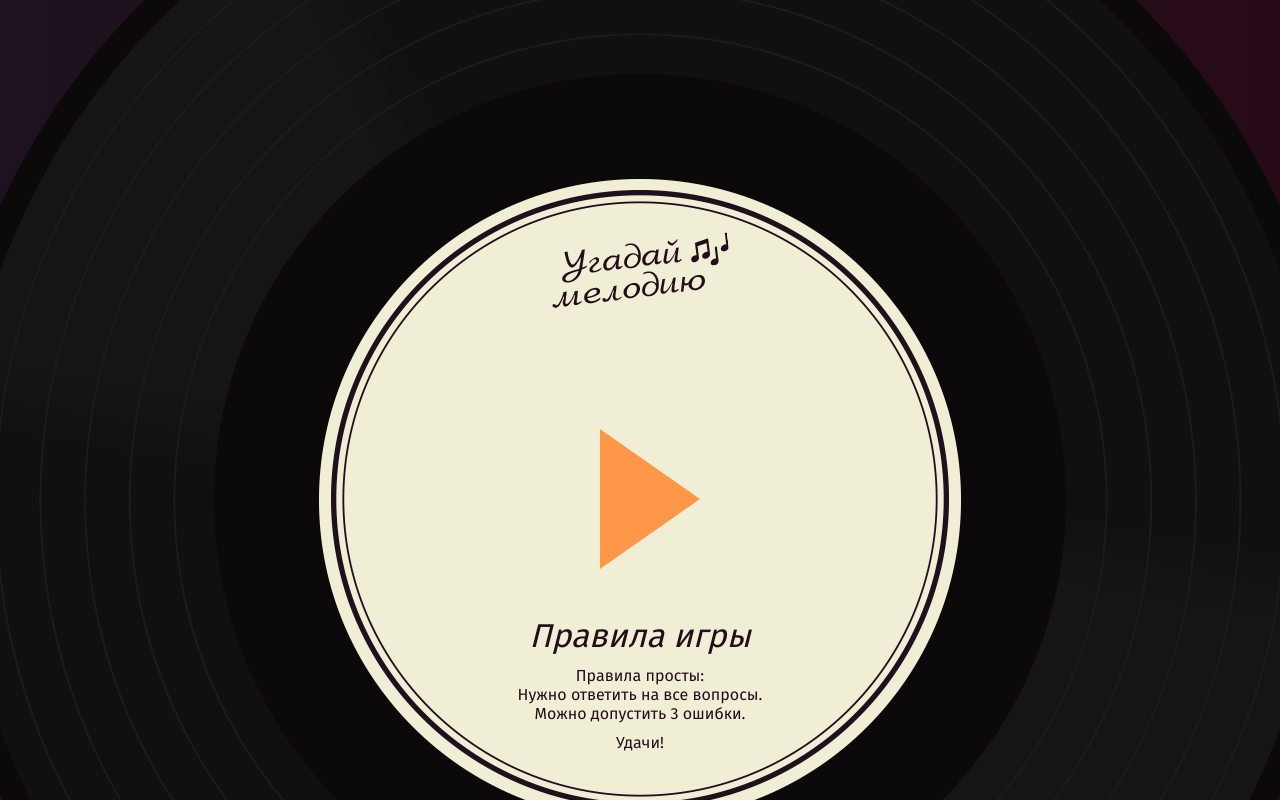
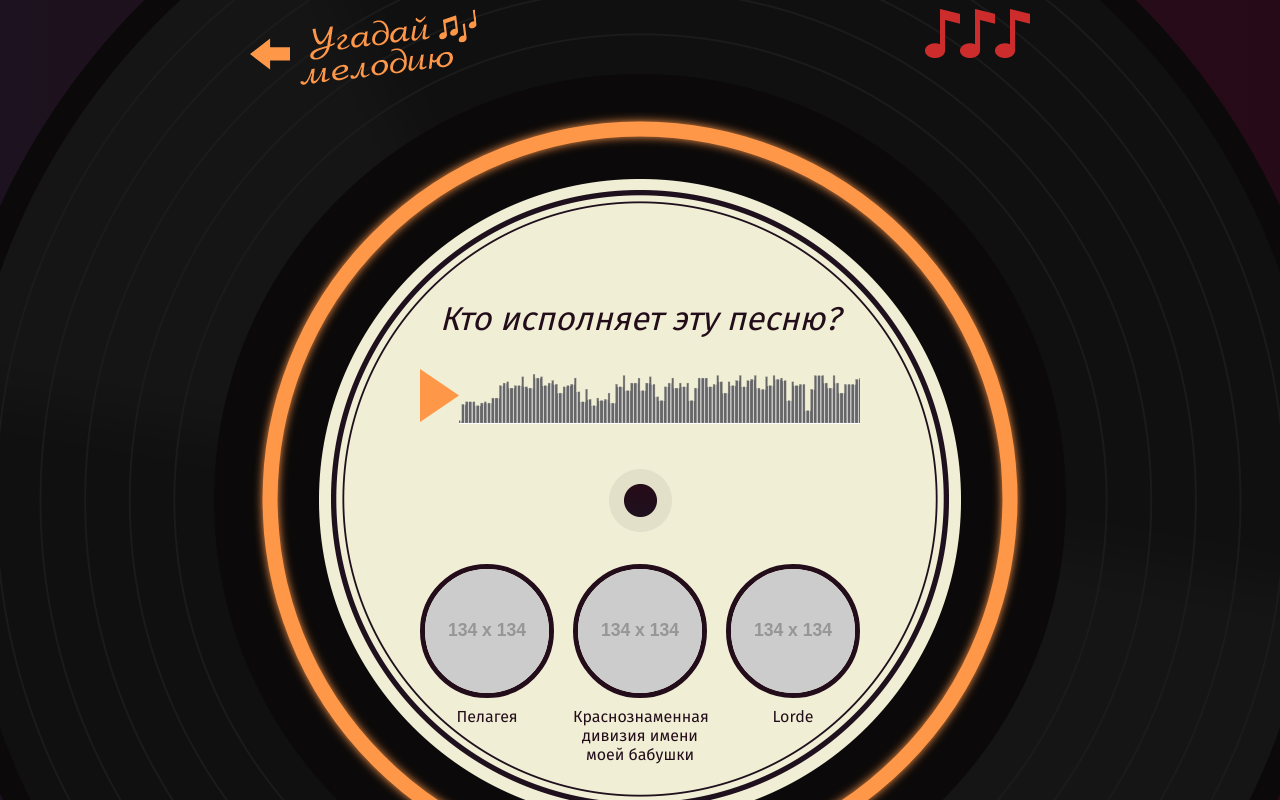
Before and after one commit to antonmalykhin/1074531-guess-melody-4, a React app: page /dev-artist in a window 1280 px wide. Shown: the top 800 px of the page. Built offline with nearby package versions, Linux system fonts and the light colour scheme.

Commit message:
Настраивает роутинг

```diff
--- a/src/components/app/app.jsx
+++ b/src/components/app/app.jsx
@@ -1,6 +1,9 @@
 import React from 'react';
+import {BrowserRouter, Route, Switch} from 'react-router-dom';
 import PropTypes from 'prop-types';
 import WelcomeScreen from '../welcome-screen/welcome-screen.jsx';
+import ArtistQuestionScreen from '../question-artist/question-artist.jsx';
+import GenreQuestionScreen from '../question-genre/question-genre.jsx';
 
 const welcomeButtonHandler = () => {};
 
@@ -8,10 +11,22 @@
   const {errorCount} = props;
 
   return (
-    <WelcomeScreen
-      errorCount={errorCount}
-      onWelcomeButtonClick={welcomeButtonHandler}
-    />
+    <BrowserRouter>
+      <Switch>
+        <Route exact path="/">
+          <WelcomeScreen
+            errorCount={errorCount}
+            onWelcomeButtonClick={welcomeButtonHandler}
+          />
+        </Route>
+        <Route exact path="/dev-artist">
+          <ArtistQuestionScreen />
+        </Route>
+        <Route exact path="/dev-genre">
+          <GenreQuestionScreen />
+        </Route>
+      </Switch>
+    </BrowserRouter>
   );
 };
 
```
